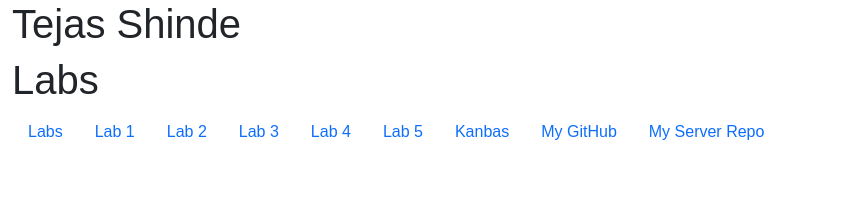
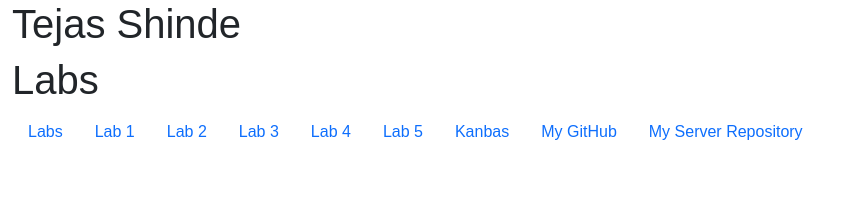
Before and after one commit to tejasshinde2113/kanbas-react-web-app-5610, a React (Create React App) app: page /#/Labs in a window 1280 px wide. Shown: the top 202 px of the page, without its empty margins (0-853 px from the left). Built offline with nearby package versions, Linux system fonts and the light colour scheme; no server answers.

Commit message:
final ass

```diff
--- a/src/Labs/TOC.tsx
+++ b/src/Labs/TOC.tsx
@@ -50,7 +50,7 @@ export default function TOC() {
       </li>
       <li className="nav-item">
         <a id="wd-github-server" href="https://github.com/tejasshinde2113/kanbas-node-server-app" className="nav-link" target="_blank">
-          My Server Repo
+          My Server Repository
         </a>
       </li>
     </ul>
```
